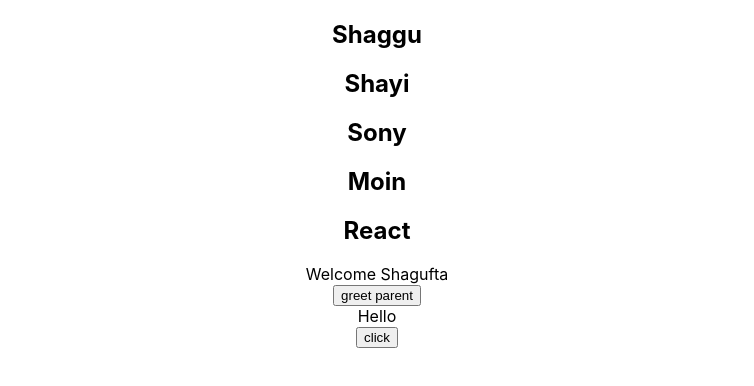
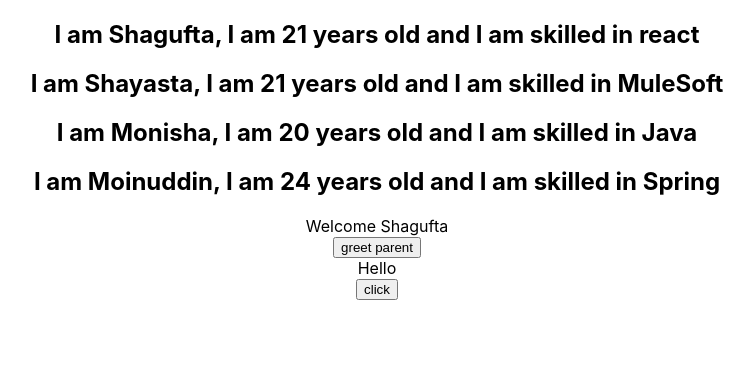
Before and after one commit to sandhyab9113/DXC_REACT, a React (Create React App) app: page / in a window 1280 px wide. Shown: the top 386 px of the page, without its empty margins (263-1017 px from the left). Built offline with nearby package versions, Linux system fonts and the light colour scheme.

Commit message:
list of persons json with multiple properties

```diff
--- a/src/components/NameList.js
+++ b/src/components/NameList.js
@@ -1,10 +1,37 @@
 import React from 'react'
 
 function NameList() {
-    const names = ['Shaggu', 'Shayi', 'Sony', 'Moin', 'React']
-    const nameList = names.map(name => <h2>{name}</h2>)
+    /*     const names = ['Shaggu', 'Shayi', 'Sony', 'Moin', 'React']
+        const nameList = names.map(name => <h2>{name}</h2>) */
+    const persons = [
+        {
+            id: 1,
+            name: 'Shagufta',
+            age: 21,
+            skill: 'react'
+        },
+        {
+            id: 2,
+            name: 'Shayasta',
+            age: 21,
+            skill: 'MuleSoft'
+        },
+        {
+            id: 3,
+            name: 'Monisha',
+            age: 20,
+            skill: 'Java'
+        },
+        {
+            id: 4,
+            name: 'Moinuddin',
+            age: 24,
+            skill: 'Spring'
+        }
+    ]
+    const personList = persons.map(person => <h2>I am {person.name}, I am {person.age} years old and I am skilled in {person.skill}</h2>)
     return (
-        <div>{nameList}</div>
+        <div>{personList}</div>
     )
 }
 
```
